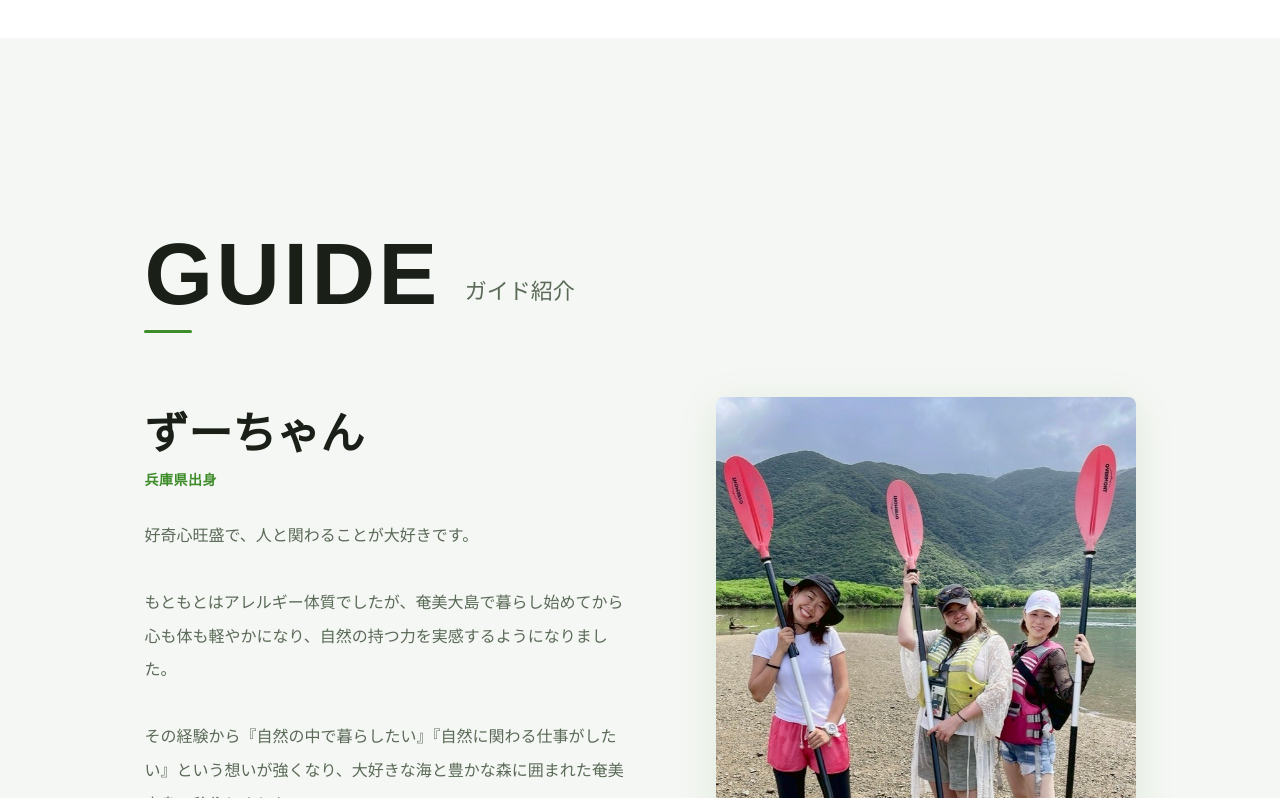
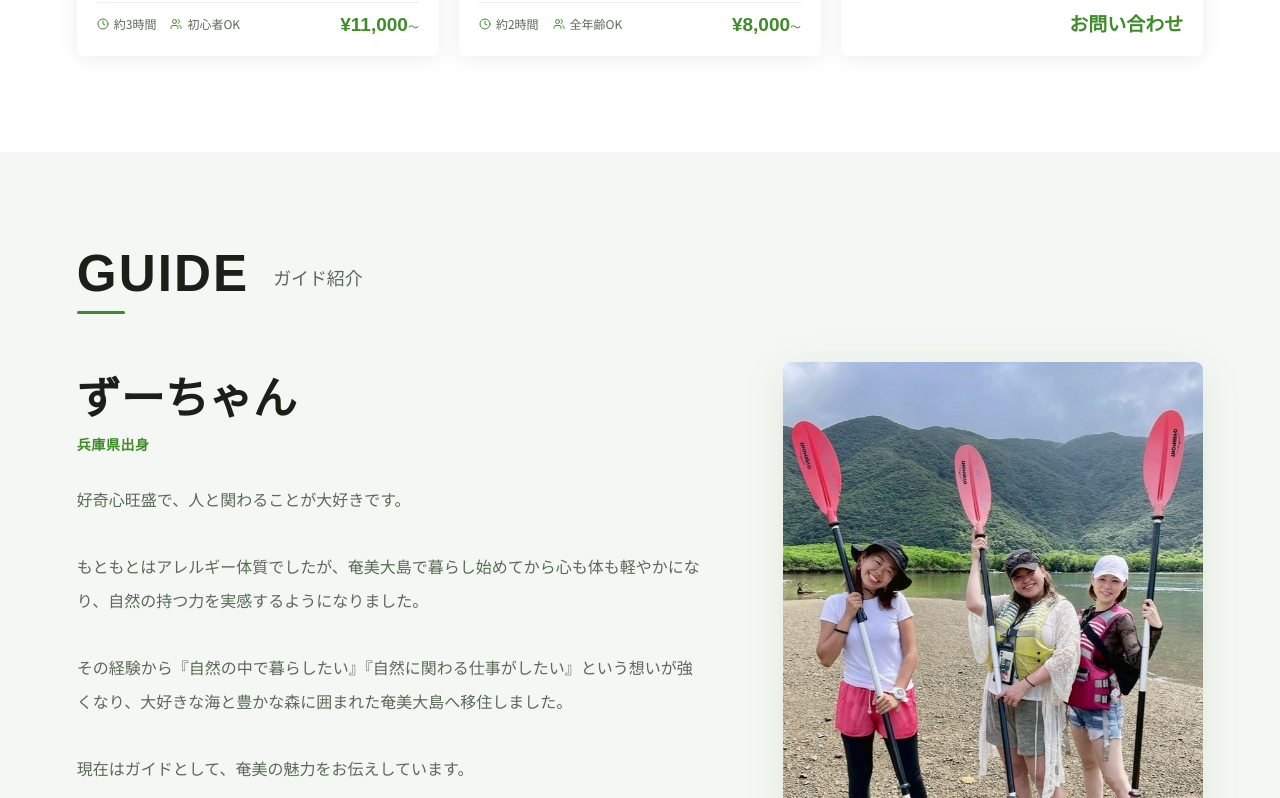
Before and after one commit to ikucha-portfolio/amami-guide-redesign, a React (Vite) app: page / in a window 1280 px wide. Shown: the part 1822-2620 px from the top of the page. Built offline with nearby package versions, Linux system fonts and the light colour scheme.

Commit message:
DesignA共通スタイルをdesignSystemへ移行

```diff
--- a/src/components/Faq.jsx
+++ b/src/components/Faq.jsx
@@ -1,4 +1,10 @@
 import { FAQS, COLORS } from "../siteData";
+import SectionHeader from "./common/SectionHeader";
+
+import {
+  SECTION,
+  CONTAINER,
+} from "../styles/designSystem";
 
 import {
   Accordion,
@@ -14,37 +20,20 @@ export default function Faq() {
     <section
   id="faq"
   style={{
-        padding: "96px 6%",
+    ...SECTION,
     background: C.white,
   }}
 >
   <div
     style={{
+      ...CONTAINER,
       maxWidth: "860px",
-          margin: "0 auto",
     }}
   >
-        {/* Section heading */}
-          <div style={{ marginBottom: '56px' }}>
-            <div style={{ display: 'flex', alignItems: 'flex-end', gap: '24px', marginBottom: '12px' }}>
-              <h2 style={{
-                fontFamily: "'Cabin', sans-serif",
-                fontSize: 'clamp(52px, 7vw, 88px)',
-                fontWeight: 700, letterSpacing: '0.04em',
-                color: C.text, margin: 0, lineHeight: 1,
-              }}>
-                FAQ
-              </h2>
-              <span style={{
-                fontFamily: "'Noto Sans JP', sans-serif",
-                fontSize: 'clamp(16px, 2vw, 22px)',
-                fontWeight: 500, color: C.textLight, paddingBottom: '12px',
-              }}>
-                よくある質問
-              </span>
-            </div>
-            <div style={{ width: '48px', height: '3px', background: C.green, borderRadius: '2px' }} />
-          </div>
+    <SectionHeader
+      title="FAQ"
+      subtitle="よくある質問"
+    />
 
         <Accordion
           type="single"
--- a/src/components/Guide.jsx
+++ b/src/components/Guide.jsx
@@ -1,6 +1,11 @@
 import { GUIDE, COLORS } from "../siteData";
 import { ImageWithFallback } from "./ImageWithFallback";
 import { CheckCircle2 } from "lucide-react";
+import SectionHeader from "./common/SectionHeader";
+import {
+  SECTION,
+  CONTAINER,
+} from "../styles/designSystem";
 
 const C = COLORS;
 
@@ -9,78 +14,109 @@ export default function Guide() {
     <section
       id="guide"
       style={{
-        padding: "96px 6%",
+        ...SECTION,
         background: C.offWhite,
       }}
     >
-      {/* ══ GUIDE ════════════════════════════════════════════ */}
-            {/* 薄いグリーン背景 */}
-            <section id="guide" style={{ padding: '96px 6%', background: C.offWhite }}>
-              <div style={{ maxWidth: '1200px', margin: '0 auto' }}>
+      <div
+        style={{
+          ...CONTAINER,
+        }}
+      >
+        <SectionHeader
+          title="GUIDE"
+          subtitle="ガイド紹介"
+        />
 
-                {/* Section heading */}
-                <div style={{ marginBottom: '64px' }}>
-                  <div style={{ display: 'flex', alignItems: 'flex-end', gap: '24px', marginBottom: '12px' }}>
-                    <h2 style={{
-                      fontFamily: "'Cabin', sans-serif",
-                      fontSize: 'clamp(52px, 7vw, 88px)',
-                      fontWeight: 700, letterSpacing: '0.04em',
-                      color: C.text, margin: 0, lineHeight: 1,
-                    }}>
-                      GUIDE
-                    </h2>
-                    <span style={{
+        <div
+          style={{
+            display: "grid",
+            gridTemplateColumns: "1fr 420px",
+            gap: "80px",
+            alignItems: "start",
+          }}
+        >
+          <div>
+            <h3
+              style={{
                 fontFamily: "'Noto Sans JP', sans-serif",
-                      fontSize: 'clamp(16px, 2vw, 22px)',
-                      fontWeight: 500, color: C.textLight, paddingBottom: '12px',
-                    }}>
-                      ガイド紹介
-                    </span>
-                  </div>
-                  <div style={{ width: '48px', height: '3px', background: C.green, borderRadius: '2px' }} />
-                </div>
-
-                <div style={{ display: 'grid', gridTemplateColumns: '1fr 420px', gap: '80px', alignItems: 'start' }}>
-                  {/* Text */}
-                  <div>
-                    <h3 style={{
-                      fontFamily: "'Noto Sans JP', sans-serif",
-                      fontSize: 'clamp(28px, 3.5vw, 44px)',
-                      fontWeight: 700, color: C.text,
-                      margin: 0, marginBottom: '4px',
-                    }}>
+                fontSize: "clamp(28px, 3.5vw, 44px)",
+                fontWeight: 700,
+                color: C.text,
+                margin: 0,
+                marginBottom: "4px",
+              }}
+            >
               {GUIDE.name}
             </h3>
-                    <p style={{ fontSize: '14px', color: C.green, fontWeight: 700, marginBottom: '28px', marginTop: '6px', letterSpacing: '0.04em' }}>
+
+            <p
+              style={{
+                fontSize: "14px",
+                color: C.green,
+                fontWeight: 700,
+                marginBottom: "28px",
+                marginTop: "6px",
+                letterSpacing: "0.04em",
+              }}
+            >
               {GUIDE.experience}
             </p>
+
             <p
               style={{
-    fontSize: '16px',
+                fontSize: "16px",
                 color: C.textLight,
                 lineHeight: 2.1,
-    marginBottom: '40px',
-    whiteSpace: 'pre-line',
+                marginBottom: "40px",
+                whiteSpace: "pre-line",
               }}
             >
               {GUIDE.message}
             </p>
-                    <div style={{ display: 'flex', flexDirection: 'column', gap: '12px' }}>
-                      {GUIDE.certifications.map(cert => (
-                        <div key={cert} style={{ display: 'flex', alignItems: 'center', gap: '10px' }}>
-                          <CheckCircle2 size={16} style={{ color: C.green, flexShrink: 0 }} />
-                          <span style={{ fontSize: '14px', color: C.textLight }}>{cert}</span>
+
+            <div
+              style={{
+                display: "flex",
+                flexDirection: "column",
+                gap: "12px",
+              }}
+            >
+              {GUIDE.certifications.map((cert) => (
+                <div
+                  key={cert}
+                  style={{
+                    display: "flex",
+                    alignItems: "center",
+                    gap: "10px",
+                  }}
+                >
+                  <CheckCircle2
+                    size={16}
+                    style={{
+                      color: C.green,
+                      flexShrink: 0,
+                    }}
+                  />
+
+                  <span
+                    style={{
+                      fontSize: "14px",
+                      color: C.textLight,
+                    }}
+                  >
+                    {cert}
+                  </span>
                 </div>
               ))}
             </div>
           </div>
 
-                  {/* Photo */}
           <div
             style={{
               borderRadius: "8px",
               overflow: "hidden",
-    aspectRatio: "3/4",
+              aspectRatio: "3 / 4",
               boxShadow: "0 8px 40px rgba(62,140,42,0.12)",
             }}
           >
@@ -98,7 +134,5 @@ export default function Guide() {
         </div>
       </div>
     </section>
-      {/* 今貼ってくれたsectionの中身をそのまま */}
-    </section>
   );
 }
--- a/src/components/Tours.jsx
+++ b/src/components/Tours.jsx
@@ -1,7 +1,7 @@
 import { TOURS, COLORS } from "../siteData";
 import { ImageWithFallback } from "./ImageWithFallback";
 import { Clock, Users } from "lucide-react";
-
+import SectionHeader from "./common/SectionHeader";
 const C = COLORS;
 
 const cardBase = {
@@ -28,7 +28,10 @@ export default function Tours({
           margin: "0 auto",
         }}
       >
-        {/* TOUR見出しはここに貼る */}
+       <SectionHeader
+  title="TOURS"
+  subtitle="ツアー一覧"
+/>
 
         <div
           style={{
--- a/src/components/common/SectionHeader.jsx
+++ b/src/components/common/SectionHeader.jsx
@@ -1,50 +1,52 @@
+import { COLORS } from "../../siteData";
+
+import {
+  SECTION_HEADER,
+  SECTION_TITLE_ROW,
+  SECTION_TITLE,
+  SECTION_SUBTITLE,
+  SECTION_BAR,
+} from "../../styles/designSystem";
+
+const C = COLORS;
+
 export default function SectionHeader({
-  eyebrow,
   title,
-  description,
+  subtitle,
+  light = false,
 }) {
   return (
-    <div className="text-center mb-16">
+    <div style={SECTION_HEADER}>
+      <div style={SECTION_TITLE_ROW}>
+        <h2
+          style={{
+            ...SECTION_TITLE,
+            color: light ? "#fff" : C.text,
+          }}
+        >
+          {title}
+        </h2>
 
-      {eyebrow && (
-        <p
-          className="
-            text-[11px]
-            tracking-[0.25em]
-            uppercase
-            text-primary
-            mb-3
-          "
+        <span
+          style={{
+            ...SECTION_SUBTITLE,
+            color: light
+              ? "rgba(255,255,255,0.75)"
+              : C.textLight,
+          }}
         >
-          {eyebrow}
-        </p>
-      )}
+          {subtitle}
+        </span>
+      </div>
 
-      <h2
-        className="
-          text-3xl
-          md:text-4xl
-          font-bold
-          tracking-tight
-          text-foreground
-        "
-      >
-        {title}
-      </h2>
-
-      {description && (
-        <p
-          className="
-            max-w-2xl
-            mx-auto
-            mt-5
-            text-muted-foreground
-          "
-        >
-          {description}
-        </p>
-      )}
-
+      <div
+        style={{
+          ...SECTION_BAR,
+          background: light
+            ? "rgba(255,255,255,0.5)"
+            : C.green,
+        }}
+      />
     </div>
   );
 }
--- /dev/null
+++ b/src/styles/designSystem.js
@@ -0,0 +1,68 @@
+// src/styles/designSystem.js
+
+export const SECTION = {
+  padding: "96px 6%",
+};
+
+export const CONTAINER = {
+  maxWidth: "1200px",
+  margin: "0 auto",
+};
+
+export const CONTAINER_WIDE = {
+  maxWidth: "1280px",
+  margin: "0 auto",
+};
+
+export const SECTION_HEADER = {
+  marginBottom: "48px",
+};
+
+export const SECTION_TITLE_ROW = {
+  display: "flex",
+  alignItems: "flex-end",
+  gap: "24px",
+  marginBottom: "12px",
+};
+
+export const SECTION_TITLE = {
+  fontFamily: "'Cabin', sans-serif",
+  fontSize: "clamp(32px, 4vw, 56px)",
+  fontWeight: 700,
+  letterSpacing: "0.04em",
+  lineHeight: 1,
+  margin: 0,
+};
+
+export const SECTION_SUBTITLE = {
+  fontFamily: "'Noto Sans JP', sans-serif",
+  fontSize: "clamp(14px, 1.4vw, 18px)",
+  fontWeight: 500,
+  paddingBottom: "8px",
+};
+
+export const SECTION_BAR = {
+  width: "48px",
+  height: "3px",
+  borderRadius: "2px",
+};
+
+export const CARD = {
+  borderRadius: "6px",
+  overflow: "hidden",
+  boxShadow: "0 2px 20px rgba(0,0,0,0.08)",
+};
+
+export const GUIDE_GRID = {
+  display: "grid",
+  gridTemplateColumns: "1fr 420px",
+  gap: "80px",
+  alignItems: "start",
+};
+
+export const GUIDE_PHOTO = {
+  borderRadius: "8px",
+  overflow: "hidden",
+  aspectRatio: "3/4",
+  boxShadow: "0 8px 40px rgba(62,140,42,0.12)",
+};
```
Also changed, not shown: src/components/Contact.jsx (+40 -29 lines). Lines whose indentation alone changed are shown as unchanged.
